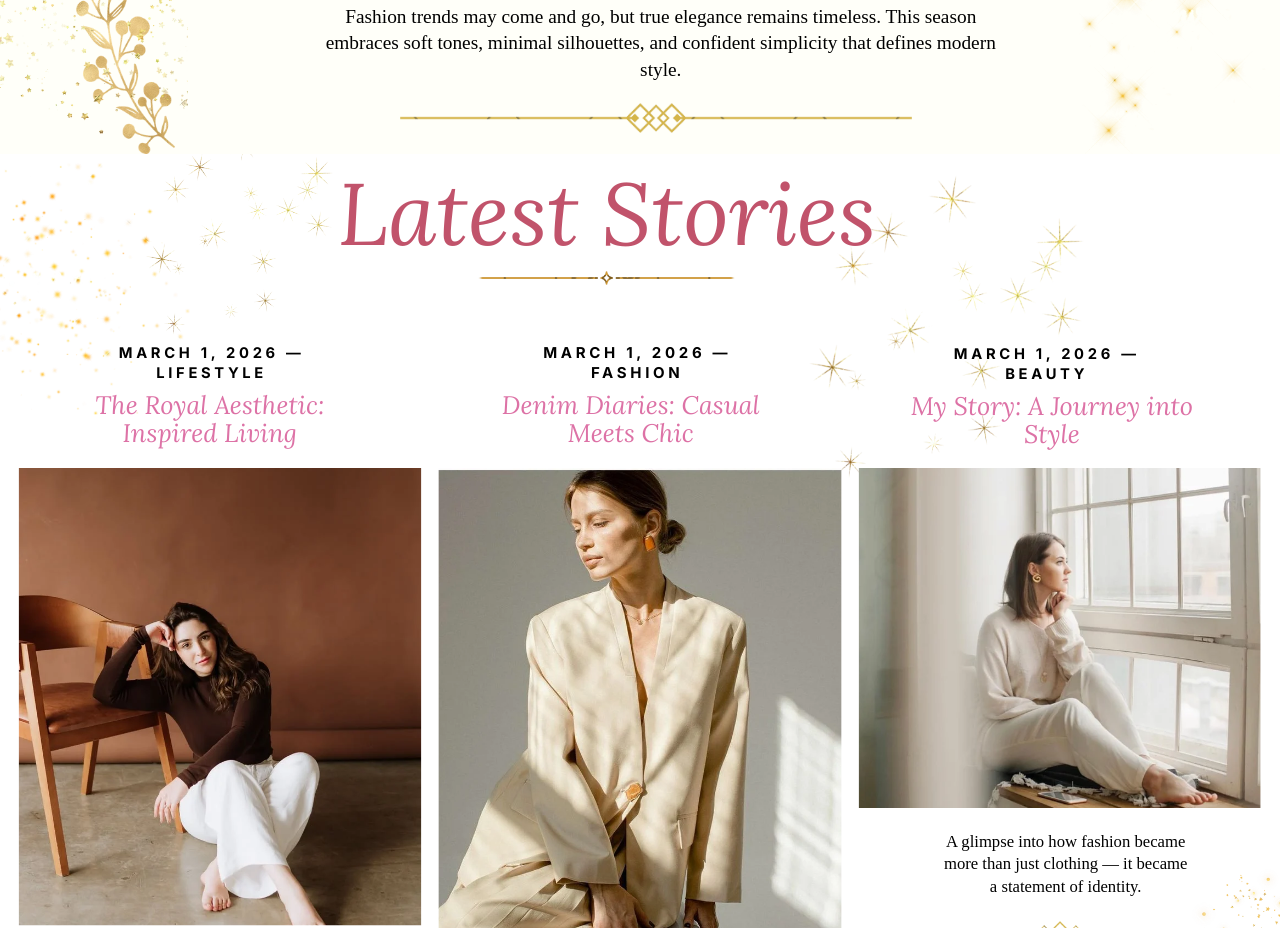
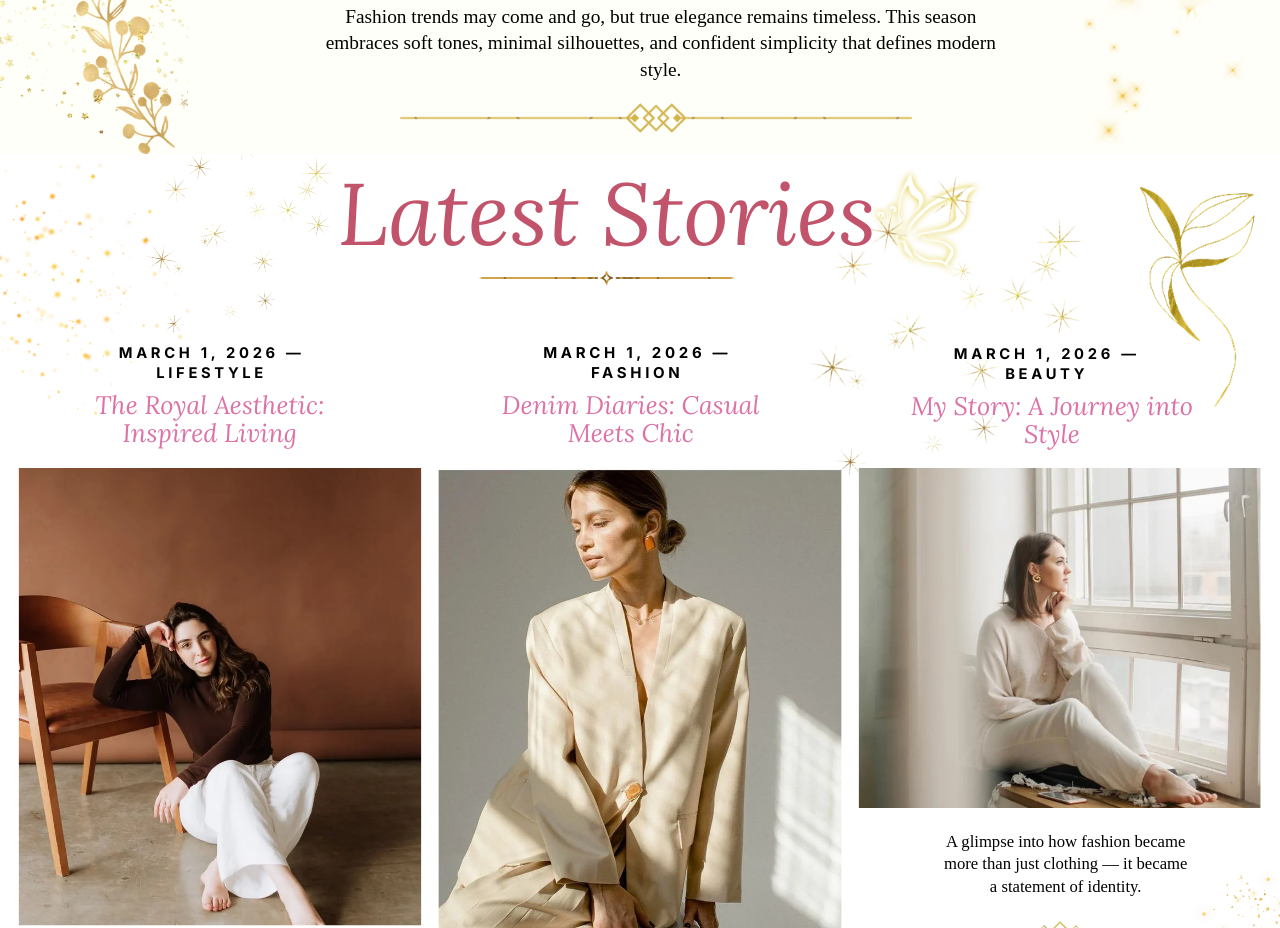
Before and after one commit to AnishDebnath/Cybersplash-Fashion-Blogging, a React (Vite) app: page / in a window 1280 px wide. Shown: the part 3340-4268 px from the top of the page. Built offline with nearby package versions, Linux system fonts and the light colour scheme; the HTML template or start-up script is replaced by a standard one; a web font is replaced by a local one.

Commit message:
Add new asset in latest stories section

```diff
--- a/src/App.tsx
+++ b/src/App.tsx
@@ -19,6 +19,8 @@ const hf0d89 = `${A}/f0d89.png`
 const hb1a24 = `${A}/b1a24.png`
 const hd81b9 = `${A}/d81b9.png`
 const hff3a2 = `${A}/ff3a2.png`
+const h4sdad = `${A}/4sdad.png`
+const h13dasd = `${A}/13dasd.png`
 const he4waf = `${A}/e4waf.png`
 const he7d3b = `${A}/e7d3b.png`
 const ha2e9e = `${A}/a2e9e.png`
@@ -81,6 +83,7 @@ const s485da = `${A}/485da.svg`
 const seab3b = `${A}/eab3b.svg`
 const s4b1b4 = `${A}/4b1b4.png`
 const sbb8c6 = `${A}/bb8c6.png`
+const sbdasd = `${A}/13dasd.png`
 
 // Style Categories
 const cd2a6e = `${A}/d2a6e.png`
@@ -371,6 +374,18 @@ function Editorial() {
 function LatestStories() {
   return (
     <div style={{ position: 'relative', width: 1920, height: 3817, overflow: 'hidden', background: '#fff' }}>
+
+
+
+      {/* Latest Stories decorative assets */}
+      <Box l={1280} t={0} w={220} h={220} style={{ opacity: 0.95, pointerEvents: 'none' }}>
+        <Img src={h13dasd} style={{ objectFit: 'contain', objectPosition: 'center' }} />
+      </Box>
+      <Box l={1440} t={50} w={430} h={330} style={{ pointerEvents: 'none' }}>
+        <div style={{ position: 'absolute', inset: 0, transform: 'translateX(12px)' }}>
+          <Img src={h4sdad} style={{ objectFit: 'contain', objectPosition: 'right top' }} />
+        </div>
+      </Box>
 
       {/* Top glitter stars */}
       <Box l={218.53} t={-39.2} w={281.58} h={309.86}><Img src={sbb8c6} /></Box>
```
Also changed, not shown: public/assets/13dasd.png (added), public/assets/4sdad.png (added).
